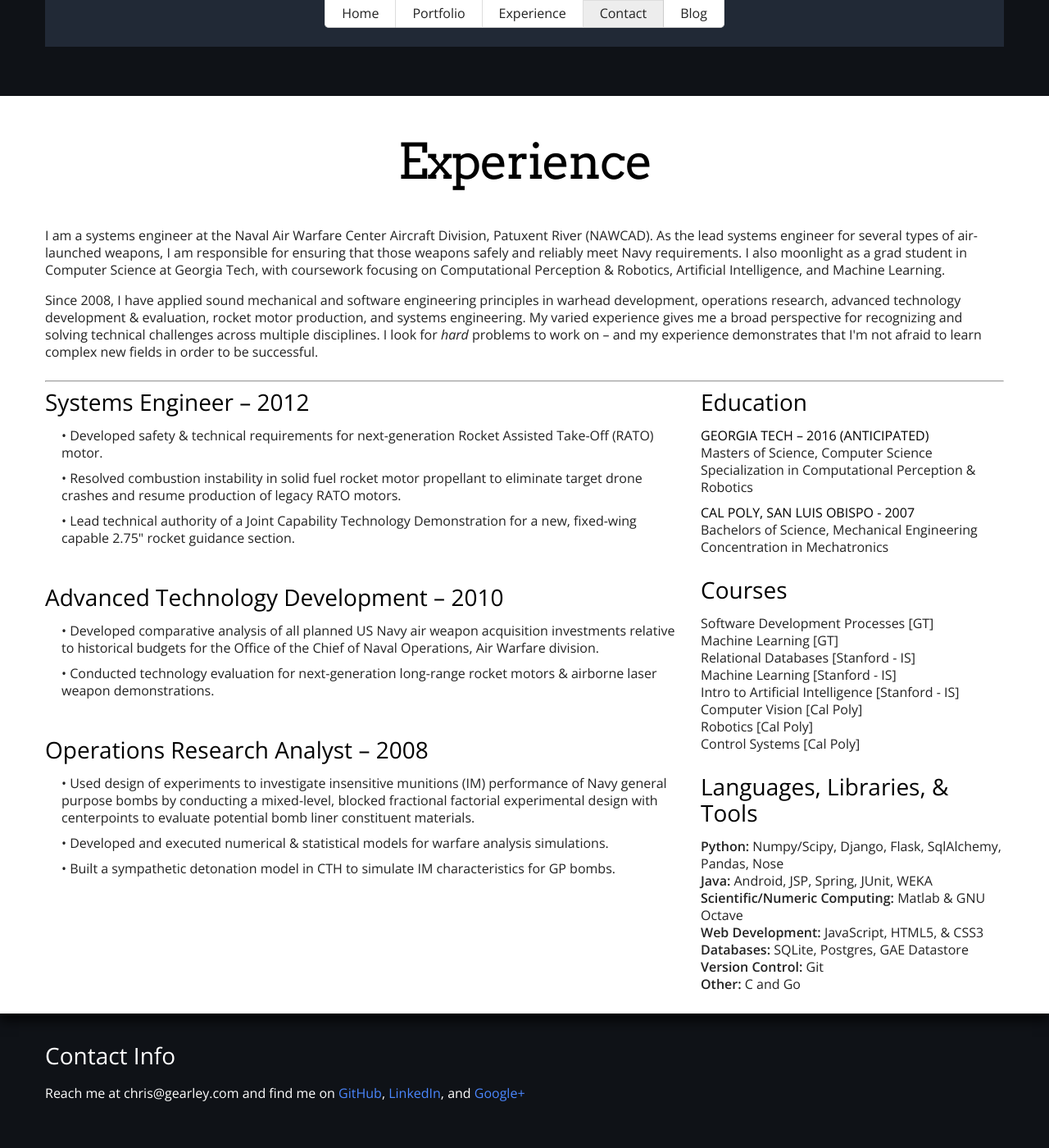
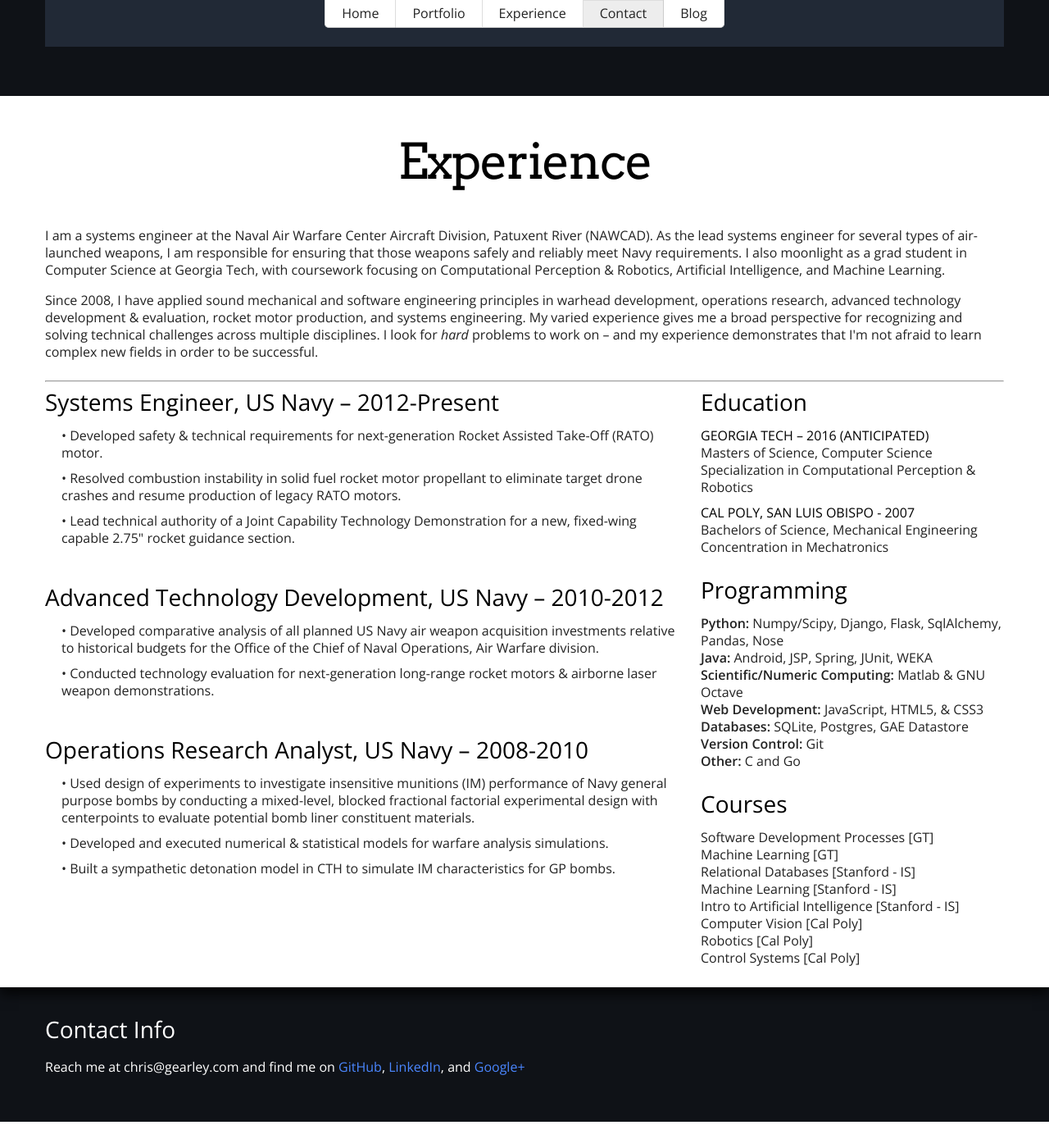
Before and after one commit to cgearhart/cgearhart.github.io, a Jekyll site: the page built from index.html, in a window 1280 px wide and 1400 px high, scrolled down 711 px. Shown: the whole window at 82% size. Built offline with Jekyll 4.4.1, drawn with Linux system fonts in a browser that asks for light colours; nearby versions of some CDN libraries; after the commit the page ends 2079 px from its top, so only the background shows below that.

Commit message:
Update work experience and reorder skills

```diff
--- a/index.html
+++ b/index.html
@@ -121,7 +121,7 @@ projects-extra:
         <div class="row-fluid" id="history">
             <div id="jobs" class="span8">
                 <div class="job">
-                    <h3>Systems Engineer<span class='year'> – 2012</span></h3>
+                    <h3>Systems Engineer, US Navy<span class='year'> – 2012-Present</span></h3>
                     <ul>
                         <li>•   Developed safety &amp; technical requirements for next-generation Rocket Assisted Take-Off (RATO) motor.</li>
                         <li>•   Resolved combustion instability in solid fuel rocket motor propellant to eliminate target drone crashes and resume production of legacy RATO motors.</li>
@@ -129,14 +129,14 @@ projects-extra:
                     </ul>
                 </div>
                 <div class="job">
-                    <h3>Advanced Technology Development<span class='year'> – 2010</span></h3>
+                    <h3>Advanced Technology Development, US Navy<span class='year'> – 2010-2012</span></h3>
                     <ul>
                         <li>•   Developed comparative analysis of all planned US Navy air weapon acquisition investments relative to historical budgets for the Office of the Chief of Naval Operations, Air Warfare division.</li>
                         <li>•   Conducted technology evaluation for next-generation long-range rocket motors &amp; airborne laser weapon demonstrations.</li>
                     </ul>
                 </div>
                 <div class="job">
-                    <h3>Operations Research Analyst<span class='year'> – 2008</span></h3>
+                    <h3>Operations Research Analyst, US Navy<span class='year'> – 2008-2010</span></h3>
                     <ul>
                         <li>•   Used design of experiments to investigate insensitive munitions (IM) performance of Navy general purpose bombs by conducting a mixed-level, blocked fractional factorial experimental design with centerpoints to evaluate potential bomb liner constituent materials.</li>
                         <li>•   Developed and executed numerical &amp; statistical models for warfare analysis simulations.</li>
@@ -158,6 +158,19 @@ projects-extra:
                 </div>
             </div>
 
+            <div id="tools" class="span4">
+                <h3>Programming</h3>
+                <ul>
+                    <li><b>Python:</b> Numpy/Scipy, Django, Flask, SqlAlchemy, Pandas, Nose</li>
+                    <li><b>Java:</b> Android, JSP, Spring, JUnit, WEKA</li>
+                    <li><b>Scientific/Numeric Computing:</b> Matlab &amp; GNU Octave</li>
+                    <li><b>Web Development:</b> JavaScript, HTML5, &amp; CSS3</li>
+                    <li><b>Databases:</b> SQLite, Postgres, GAE Datastore</li>
+                    <li><b>Version Control:</b> Git</li>
+                    <li><b>Other:</b> C and Go</li>
+                </ul>
+            </div>
+
             <div id="courses" class="span4">
                 <h3>Courses</h3>
                 <ul>
@@ -169,19 +182,6 @@ projects-extra:
                     <li>Computer Vision [Cal Poly]</li>
                     <li>Robotics [Cal Poly]</li>
                     <li>Control Systems [Cal Poly]</li>
-                </ul>
-            </div>
-
-            <div id="tools" class="span4">
-                <h3>Languages, Libraries, &amp; Tools</h3>
-                <ul>
-                    <li><b>Python:</b> Numpy/Scipy, Django, Flask, SqlAlchemy, Pandas, Nose</li>
-                    <li><b>Java:</b> Android, JSP, Spring, JUnit, WEKA</li>
-                    <li><b>Scientific/Numeric Computing:</b> Matlab &amp; GNU Octave</li>
-                    <li><b>Web Development:</b> JavaScript, HTML5, &amp; CSS3</li>
-                    <li><b>Databases:</b> SQLite, Postgres, GAE Datastore</li>
-                    <li><b>Version Control:</b> Git</li>
-                    <li><b>Other:</b> C and Go</li>
                 </ul>
             </div>
 
```
